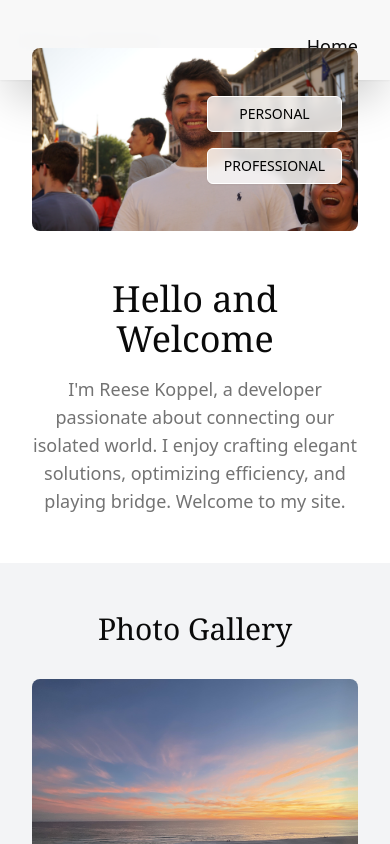
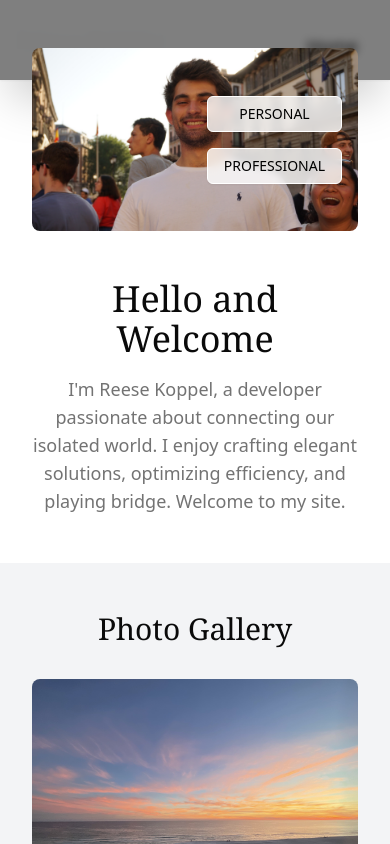
Before and after one commit to rk504/personal-website, a Next.js app: page / in a window 390 px wide. Both pictures are taken after a click on the button "Toggle menu". Shown: the top 844 px of the page. Built offline with nearby package versions, Linux system fonts and the light colour scheme.

Commit message:
trying to fix header

```diff
--- a/components/header.tsx
+++ b/components/header.tsx
@@ -102,14 +102,14 @@ export function Header() {
 
           {/* Mobile Menu Button */}
           <button
-            className="lg:hidden p-2 hover:bg-gray-100 rounded-md"
+            className="lg:hidden p-2 hover:bg-gray-100 rounded-md z-999"
             onClick={() => setIsMobileMenuOpen(!isMobileMenuOpen)}
             aria-label="Toggle menu"
           >
             {isMobileMenuOpen ? (
-              <X className="h-6 w-6" />
+              <X className="h-6 w-6 z-999" />
             ) : (
-              <Menu className="h-6 w-6" />
+              <Menu className="h-6 w-6 z-999" />
             )}
           </button>
         </div>
@@ -117,12 +117,12 @@ export function Header() {
 
       {/* Mobile Navigation Menu */}
       <div
-        className={`lg:hidden fixed inset-y-0 right-0 w-[min(100vw,400px)] bg-white/95 backdrop-blur-md shadow-2xl z-[100]
+        className={`lg:hidden fixed inset-y-0 right-0 w-[min(100vw,400px)] bg-white/95 backdrop-blur-md shadow-2xl z-999
           transition-all duration-300 ease-in-out transform
           ${isMobileMenuOpen ? 'translate-x-0' : 'translate-x-full'}`}
       >
-        <nav className="h-full container px-8 py-6 space-y-6 overflow-y-auto">
-          <div className="flex flex-col items-end space-y-6">
+        <nav className="h-full container px-8 py-6 space-y-6 overflow-y-auto z-999">
+          <div className="flex flex-col items-end space-y-6 z-999">
             <Link
               href="/"
               className="block text-lg font-medium hover:text-gray-600 py-2"
@@ -201,7 +201,7 @@ export function Header() {
       {/* Overlay */}
       {isMobileMenuOpen && (
         <div
-          className="lg:hidden fixed inset-0 bg-black/50 backdrop-blur-sm z-[90]"
+          className="lg:hidden fixed inset-0 bg-black/50 backdrop-blur-sm z-999"
           onClick={() => setIsMobileMenuOpen(false)}
         />
       )}
```
Also changed, not shown: package.json (+16 -1 lines).
